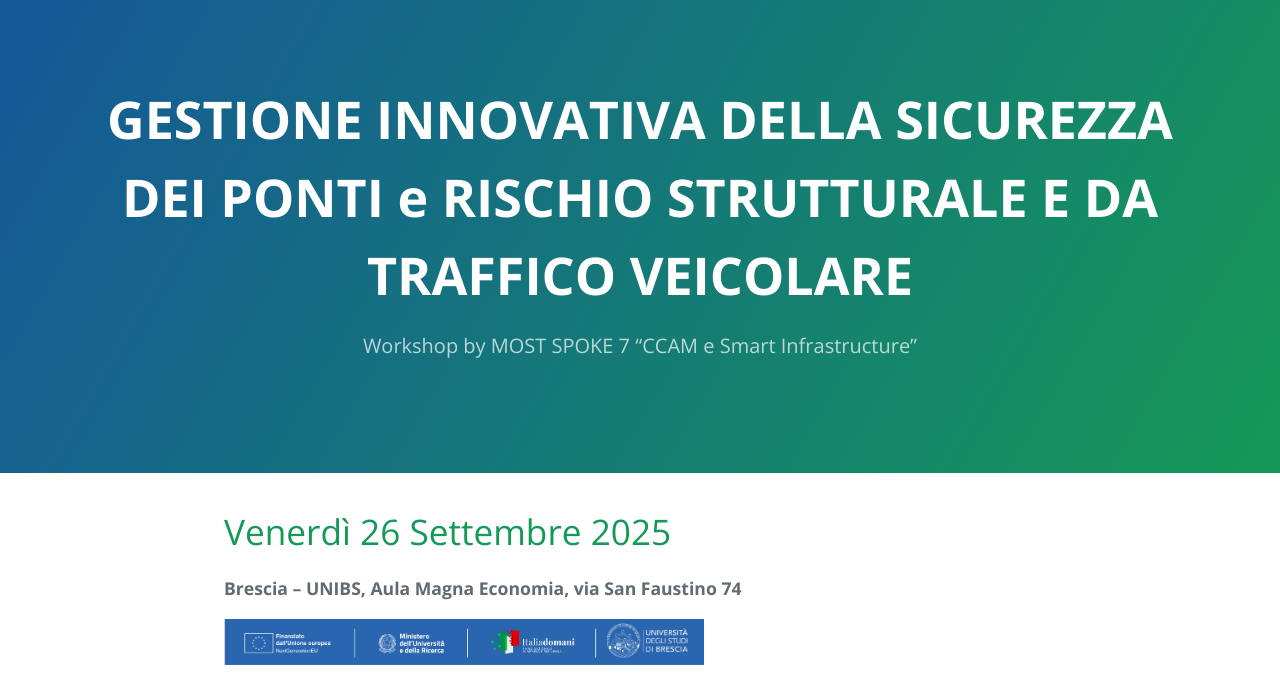
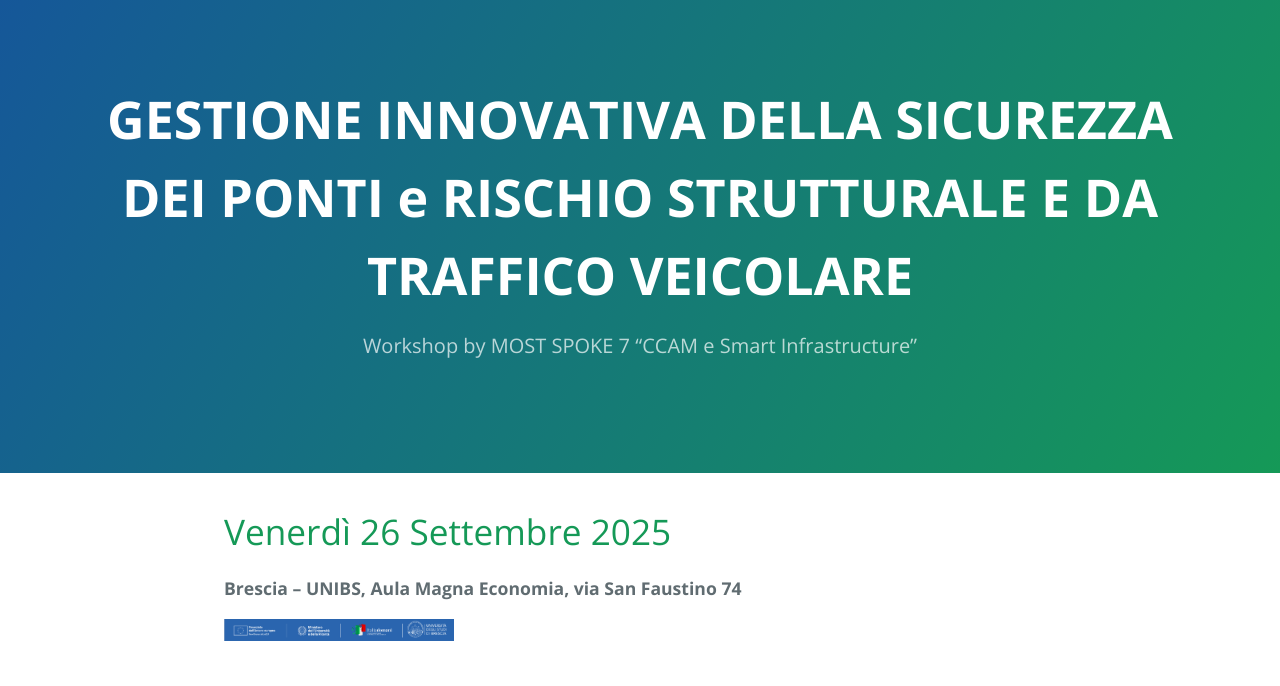
Before and after one commit to most-spoke7-workshop/GESTIONE-INNOVATIVA-DELLA-SICUREZZA-DEI-PONTI-RISCHIO-STRUTTURALE-E-DA-TRAFFICO-VEICOLARE, a Jekyll site: the page built from index.md, in a window 1280 px wide. Shown: the top 686 px of the page. Built offline with Jekyll 4.4.1, drawn with Linux system fonts in a browser that asks for light colours.

Commit message:
Update index.md

```diff
--- a/index.md
+++ b/index.md
@@ -13,7 +13,7 @@ layout: default
 ![UNIBS Logo]({{ site.baseurl }}/assets/images/logo-unibs.png "UNIBS Logo"){: width="250" style="padding-right: 20px;" }
 -->
 
-![TOTAL]({{ site.baseurl }}/assets/images/logototal.png "TOTAL Logo"){: width="500" style="padding-right: 20px;" }
+![TOTAL]({{ site.baseurl }}/assets/images/logototal.png "TOTAL Logo"){: width="250" style="padding-right: 20px;" }
 
 
 
```
